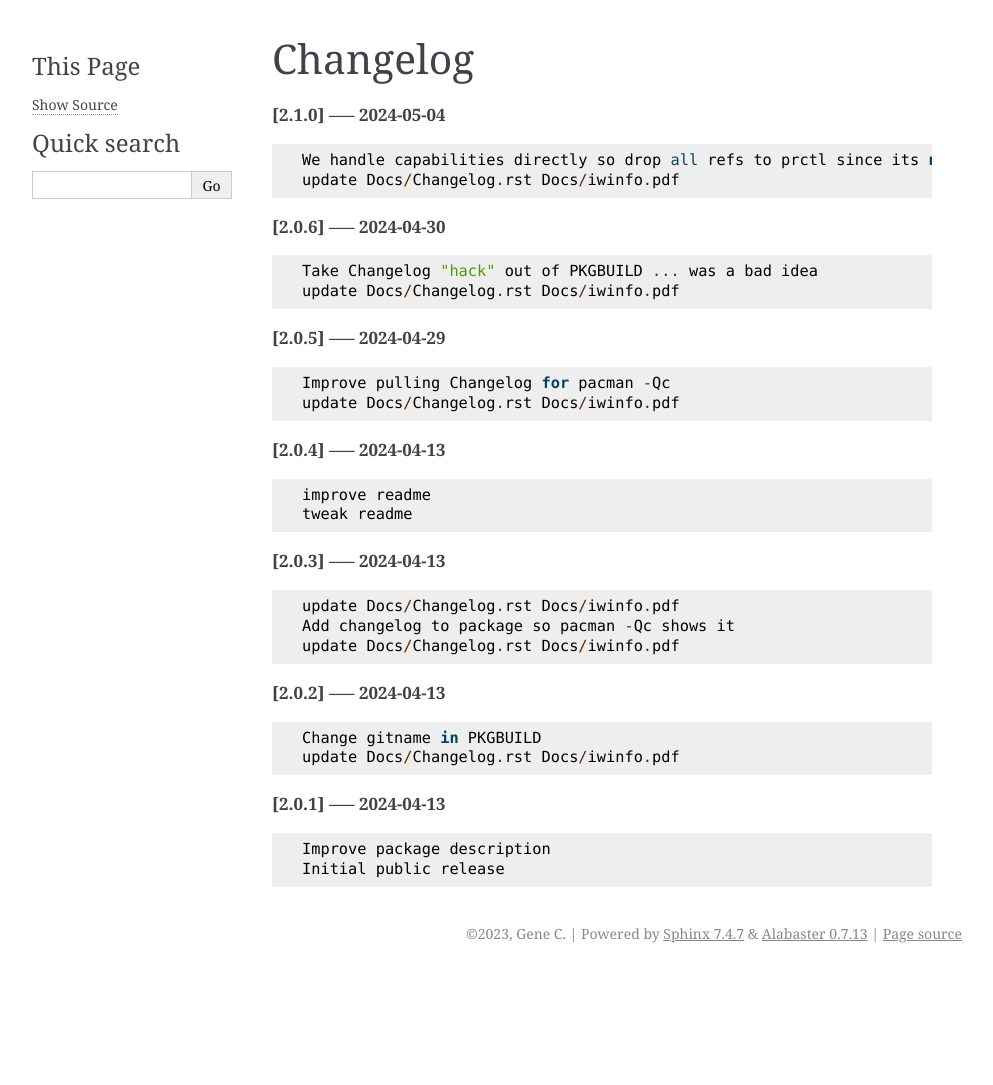
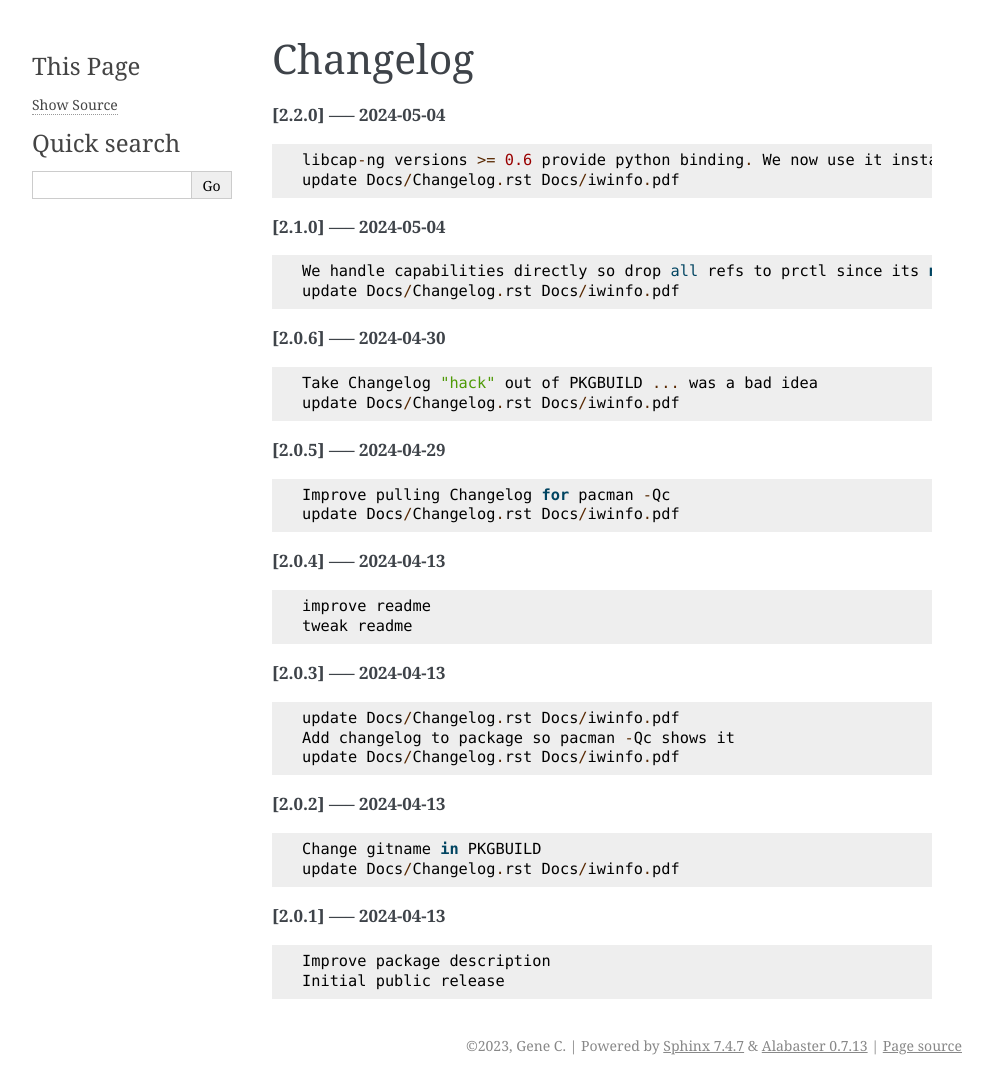
Before and after one commit to gene-git/iwinfo, a Sphinx documentation site: the page built from Docs/Changelog.rst, in a window 1280 px wide. Shown: the whole page, without its empty margins (148-1141 px from the left). Built offline with Sphinx 7.4.7, drawn with Linux system fonts in a browser that asks for light colours; pages that are not in the unit, such as notebooks, are missing from menus; before the commit the page ends 973 px from its top, so only the background shows below that.

Commit message:
update Docs/Changelog.rst Docs/iwinfo.pdf

```diff
--- a/Docs/Changelog.rst
+++ b/Docs/Changelog.rst
@@ -1,5 +1,11 @@
 Changelog
 =========
+
+**[2.2.0] ----- 2024-05-04** ::
+
+	    libcap-ng versions >= 0.6 provide python binding. We now use it instad of using our own calls to c-library libcap-ng.so
+	    update Docs/Changelog.rst Docs/iwinfo.pdf
+
 
 **[2.1.0] ----- 2024-05-04** ::
 
```
Also changed, not shown: 1 other file.
